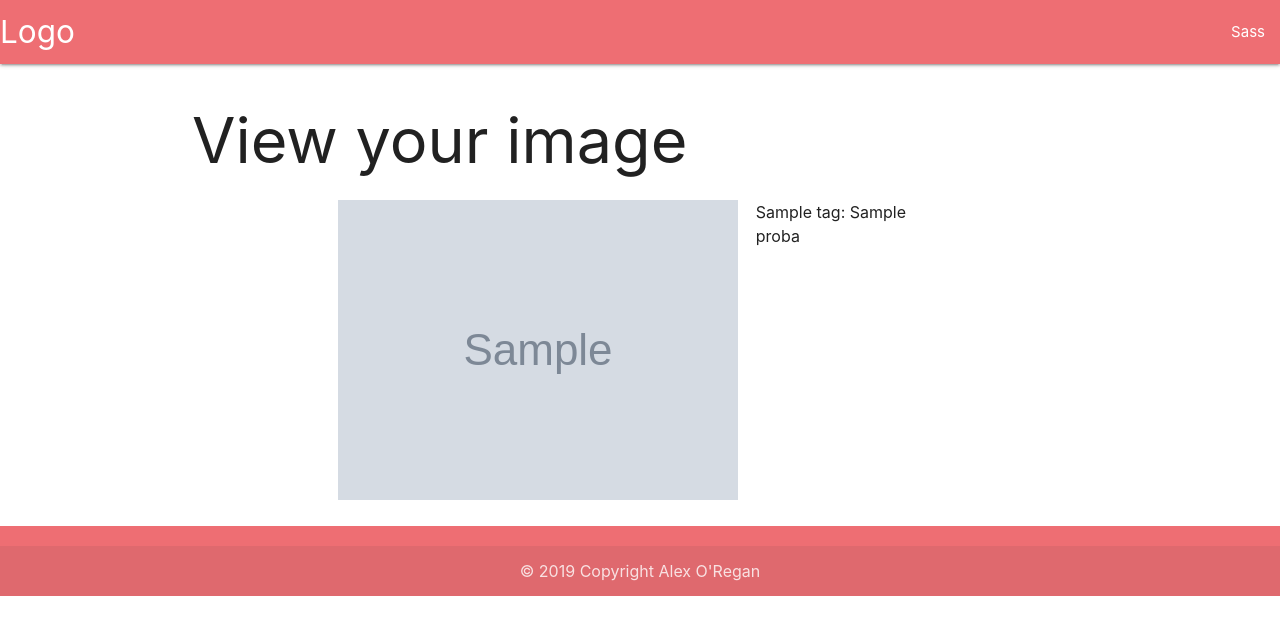
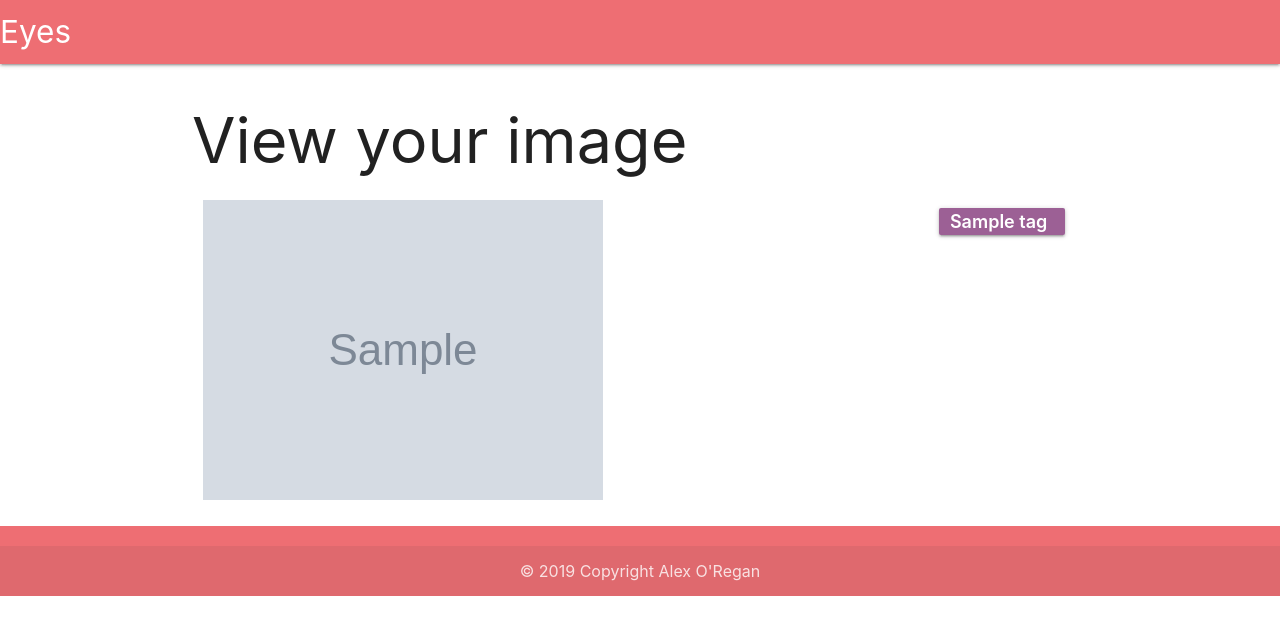
Before and after one commit to aaaaaaaalex/api, a Flask app: template app/templates/imageview.html in a window 1280 px wide. Shown: the top 635 px of the page. Run offline with Flask 2, Linux system fonts and the light colour scheme; the template is opened without the code that fills it: most values are stand-ins (such as "Sample title", 1, 10 or a date in 2020); grey boxes marked "Sample" are stand-in pictures; parts of the project's set-up code (start-up, migrations or seed data) failed here and were passed over.

Commit message:
more template and serving work, bugfixes

```diff
--- a/app/assets/style.css
+++ b/app/assets/style.css
@@ -2,3 +2,15 @@
 body {
     font-size: 16px;
 }
+
+img {
+    max-width: 100%;
+}
+
+.imageTag {
+    max-width: 100%;
+    background-color: #9C6095;
+    color: white;
+    font-weight: 600;
+    font-size: 1.2rem;
+}
--- a/app/predictor.py
+++ b/app/predictor.py
@@ -14,6 +14,8 @@ class Predictor:
         self.classifier = None
         self.classlist  = None
         self.minCertainty = 0.2
+
+        self.__classifier__()
 
 
     def __classlist__(self):
@@ -38,6 +40,7 @@ class Predictor:
         model.load_weights(weights_path)
         #model.compile(optimizer=SGD(lr=0.01, decay=0.0009), loss="categorical_crossentropy", metrics=['categorical_accuracy'])
 
+        model._make_predict_function()
         self.classifier = model
         return model
 
--- a/app/settings.py
+++ b/app/settings.py
@@ -21,3 +21,4 @@ def init():
             continue
 
     GLOBALS['db'] = db
+    return
--- a/app/templates/imageview.html
+++ b/app/templates/imageview.html
@@ -6,17 +6,18 @@
 {% block content %}
     <h1>View your image</h1>
 
-    <div class='container'>
-        <div class='row'>
-            <div id='imageView' class='col s8' data-imgID='{{img.imgID}}'>
-                <img src='{{img.imgURL}}'>
+    <div class='row'>
+        <div id='imageView' class='col s10' data-imgID='{{img.imgID}}'>
+            <img src='{{img.imgURL}}'>
+        </div>
+
+        <div id='classView' class='col s2'>
+            {% for tag in img.tags %}
+            <div class='row imageTag card'>
+                <span class='col s12'>{{tag}}</span>
             </div>
+            {% endfor %}
 
-            <div id='classView' class='col s4'>
-            {% for tag in img.tags %}
-                <span>{{tag.name}}: {{tag.proba}}</span>
-            {% endfor %}
-            </div>
         </div>
     </div>
 {% endblock %}
--- a/app/templates/layout.html
+++ b/app/templates/layout.html
@@ -13,9 +13,8 @@
     <div class="navbar-fixed">
         <nav>
             <div class="nav-wrapper">
-            <a href="#!" class="brand-logo">Logo</a>
+            <a href="/" class="brand-logo">Eyes</a>
             <ul class="right hide-on-med-and-down">
-                <li><a href="sass.html">Sass</a></li>
             </ul>
             </div>
         </nav>
--- a/app/v1/images.py
+++ b/app/v1/images.py
@@ -7,7 +7,6 @@ from keras.optimizers import SGD
 from keras.preprocessing import image as k_image
 from os import path, makedirs, environ, walk
 from PIL import Image as pimage, ImageFile
-from tensorflow import logging as tflogging
 from time import sleep, time
 
 import json
@@ -130,6 +129,7 @@ def addUserImage():
     predictions = predictImage(imgID)
     return json.dumps({
         'imgID': imgID,
+        'imgURL': '/assets/images/{}'.format(relative_filename),
         'predictions': predictions
     })
 
```
Also changed, not shown: app/web/views.py (+18 -2 lines).
